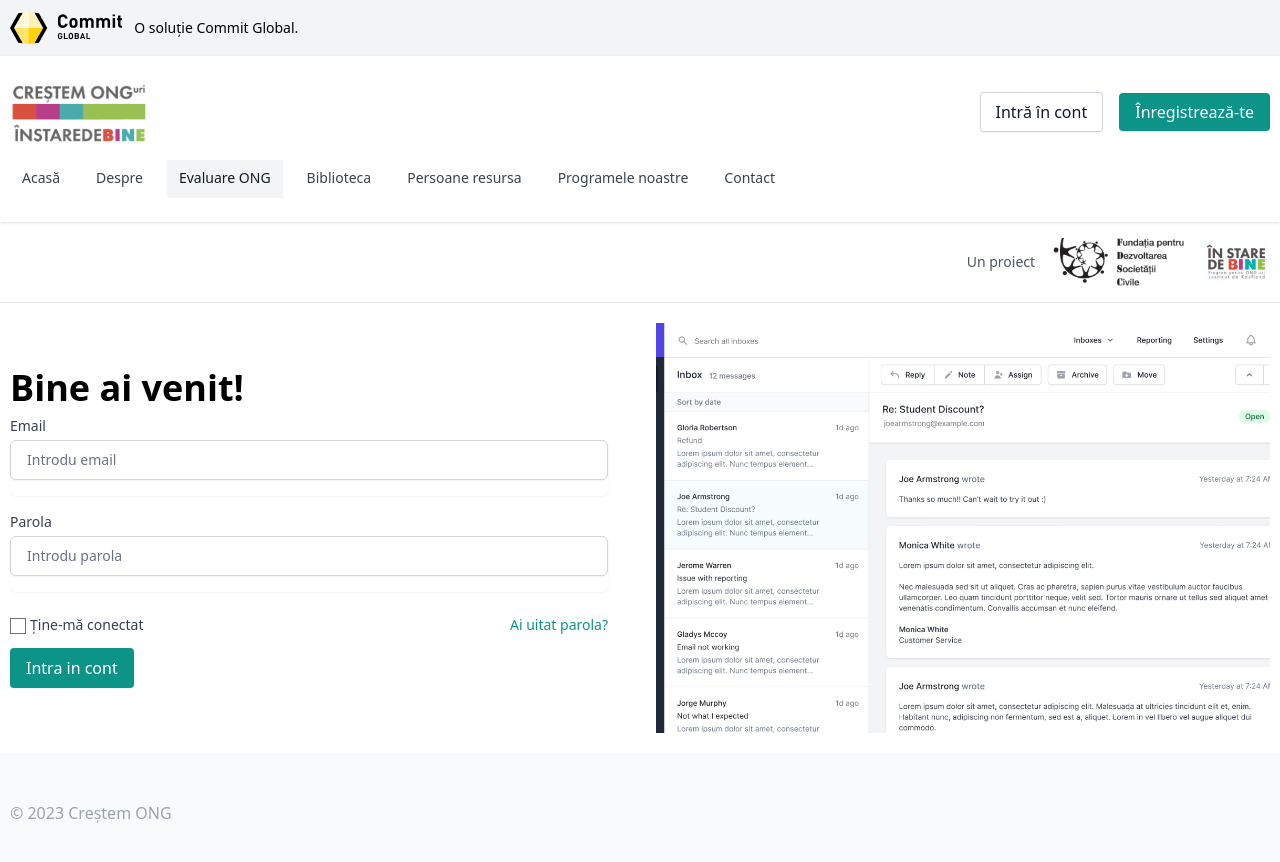
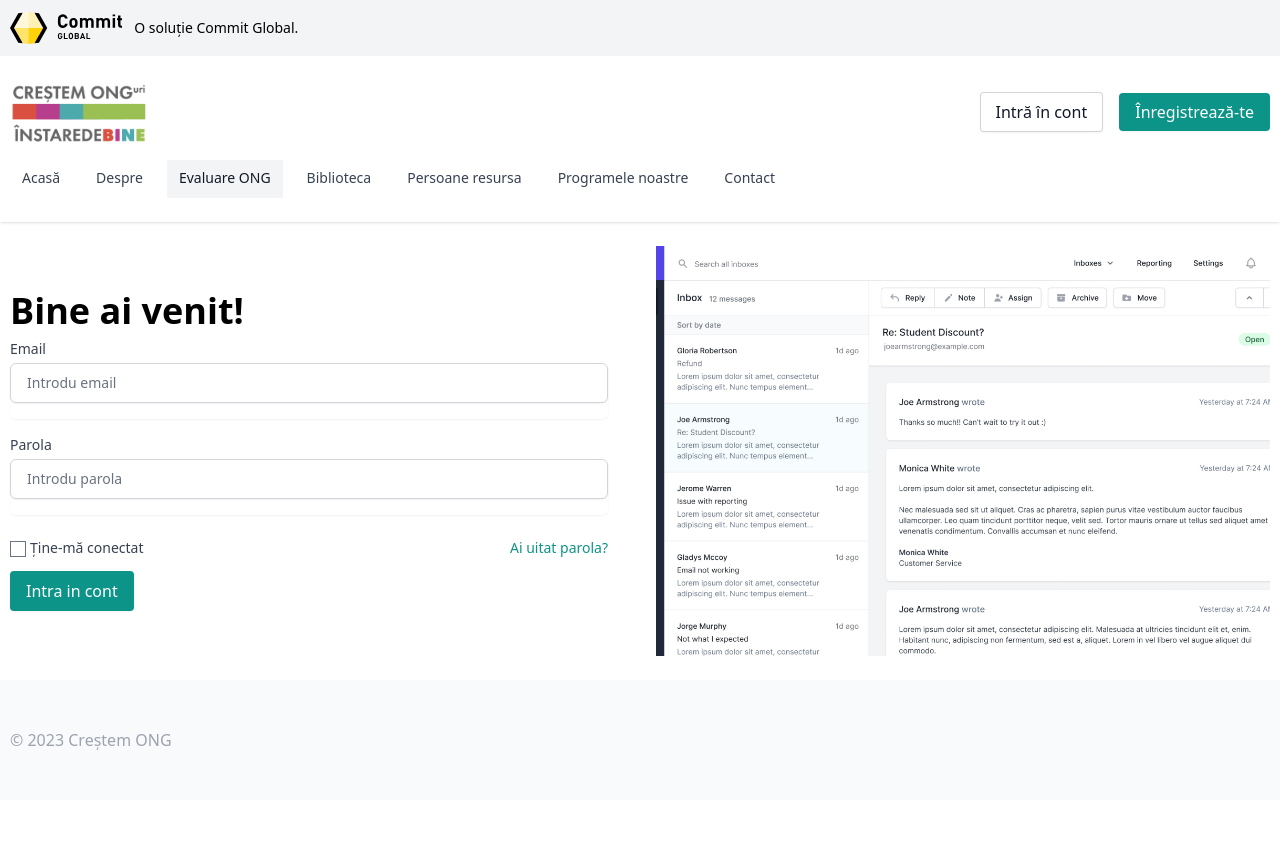
Before and after one commit to code4romania/crestem-ong, a React (Vite) app in the folder client/: page /login in a window 1280 px wide. Shown: the top 862 px of the page. After the commit the page ends 800 px from the top, so only its background shows below. Built offline with nearby package versions, Linux system fonts and the light colour scheme.

Commit message:
Remove navbar

```diff
--- a/client/src/components/NavbarEvaluation/index.tsx
+++ b/client/src/components/NavbarEvaluation/index.tsx
@@ -12,9 +12,8 @@ const NavbarEvaluation = ({
   children?: ReactNode;
   menu?: ReactNode;
 }) => (
-  <>
+  <header className={"shadow"}>
     <NavbarAside />
-    <header className={"shadow"}>
     <nav className="container mx-auto py-6 px-2.5 space-y-4">
       <div className="relative flex items-center justify-between gap-3">
         <Link to="/">
@@ -29,18 +28,6 @@ const NavbarEvaluation = ({
       {menu}
     </nav>
   </header>
-    <aside className="border-b">
-      <div className="container mx-auto flex justify-end py-4 items-center gap-4 px-2.5">
-        <span className="text-sm font-medium text-gray-600">Un proiect</span>
-        <Link to="/">
-          <img src={logoFDSC} className="object-contain h-12" />
-        </Link>
-        <Link to="/">
-          <img src={logoInStareDeBine} className="object-contain h-12" />
-        </Link>
-      </div>
-    </aside>
-  </>
 );
 
 export default NavbarEvaluation;
```
Lines whose indentation alone changed are shown as unchanged.
